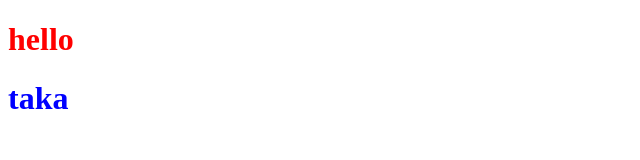
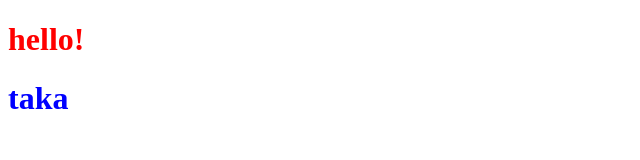
Before and after one commit to SebasNadu/first_gen_philosophers, a React (Vite) app in the folder client/: page / in a window 1280 px wide. Shown: the top 160 px of the page, without its empty margins (0-640 px from the left). Built offline with nearby package versions, Linux system fonts and the light colour scheme.

Commit message:
small change

```diff
--- a/client/src/App.jsx
+++ b/client/src/App.jsx
@@ -4,7 +4,7 @@ import { Navbar } from "./components/navbar.jsx";
 function App() {
   return (
     <>
-      <h1>hello</h1>
+      <h1>hello!</h1>
       <div>
         <Navbar />
       </div>
```
